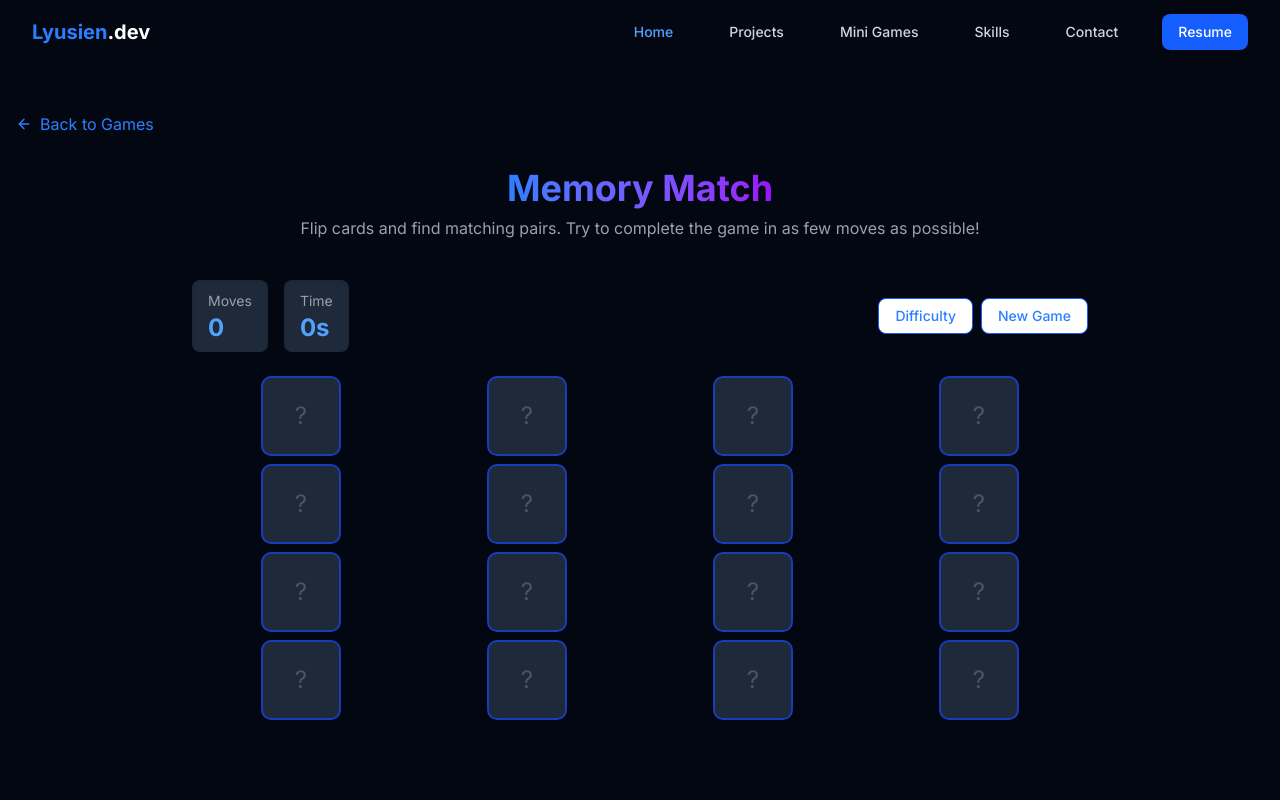
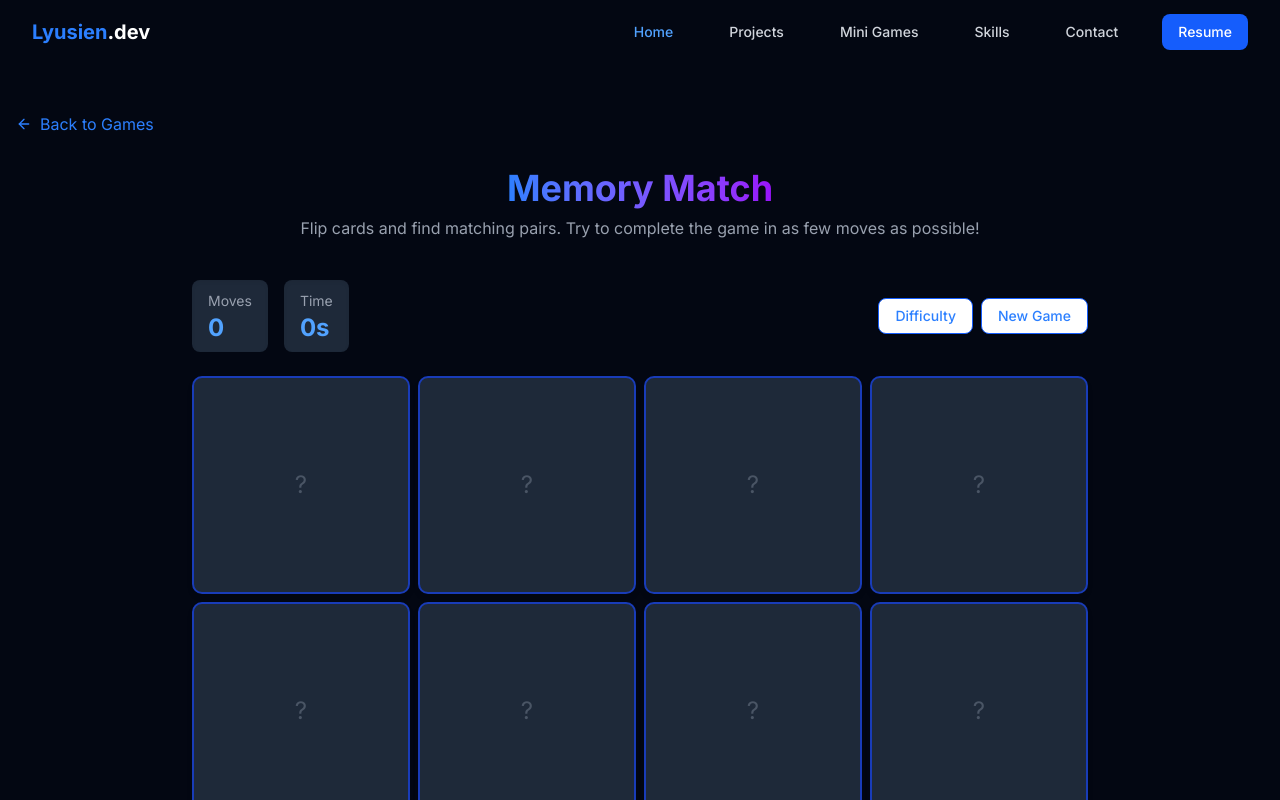
Before and after one commit to FortifierFF/portfolio-website, a Next.js app: page /games/memory-match in a window 1280 px wide. Shown: the top 800 px of the page. Built offline with nearby package versions, Linux system fonts and the light colour scheme.

Commit message:
Final adjustments to memory match game

```diff
--- a/src/components/games/memory-match/card.tsx
+++ b/src/components/games/memory-match/card.tsx
@@ -29,8 +29,8 @@ export function Card({
   // Determine emoji size based on board size
   const getEmojiSize = () => {
     switch (boardSize) {
-      case '4x4': return 'text-6xl sm:text-7xl';
-      case '6x6': return 'text-4xl sm:text-5xl';
+      case '4x4': return 'text-2xl sm:text-3xl';
+      case '6x6': return 'text-2xl sm:text-3xl';
       case '8x8': return 'text-2xl sm:text-3xl';
       default: return 'text-5xl';
     }
@@ -39,8 +39,8 @@ export function Card({
   // Get card size class based on board size
   const getCardSizeClass = () => {
     switch (boardSize) {
-      case '4x4': return 'max-w-[70px] sm:max-w-[80px]';
-      case '6x6': return 'max-w-[60px] sm:max-w-[70px]';
+      case '4x4': return 'max-w-none';
+      case '6x6': return 'max-w-none';
       case '8x8': return 'max-w-none'; // Default - full width
       default: return 'max-w-[75px] sm:max-w-[85px]';
     }
--- a/src/components/games/memory-match/memory-match-game.tsx
+++ b/src/components/games/memory-match/memory-match-game.tsx
@@ -95,7 +95,7 @@ export function MemoryMatchGame() {
       )}
 
       {/* Game board */}
-      <div className={`grid ${getGridCols(boardSize)} ${boardSize === '8x8' ? 'gap-1' : 'gap-2'} w-full mx-auto justify-center`}>
+      {!gameCompleted && <div className={`grid ${getGridCols(boardSize)} ${boardSize === '8x8' ? 'gap-1' : 'gap-2'} w-full mx-auto justify-center`}>
         {cards.map((card: CardData, index: number) => (
           <Card
             key={index}
@@ -111,7 +111,8 @@ export function MemoryMatchGame() {
             boardSize={boardSize}
           />
         ))}
-      </div>
+      </div>}
+
     </div>
   );
 }
```
